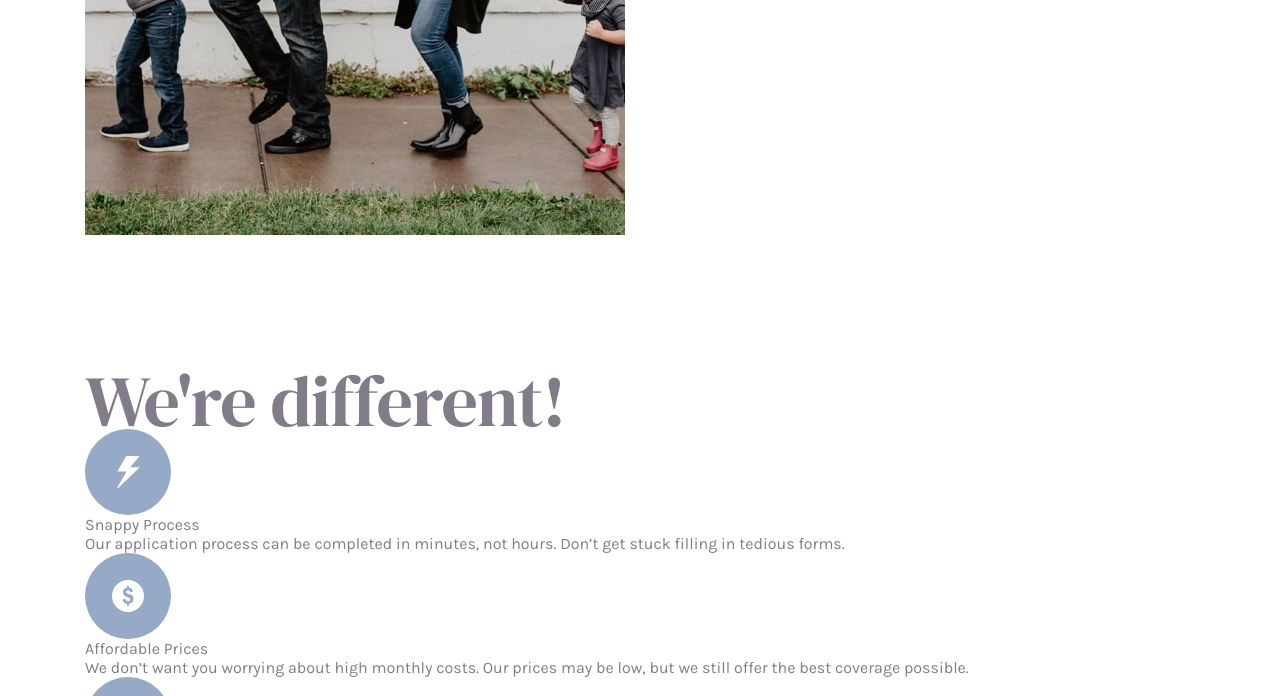
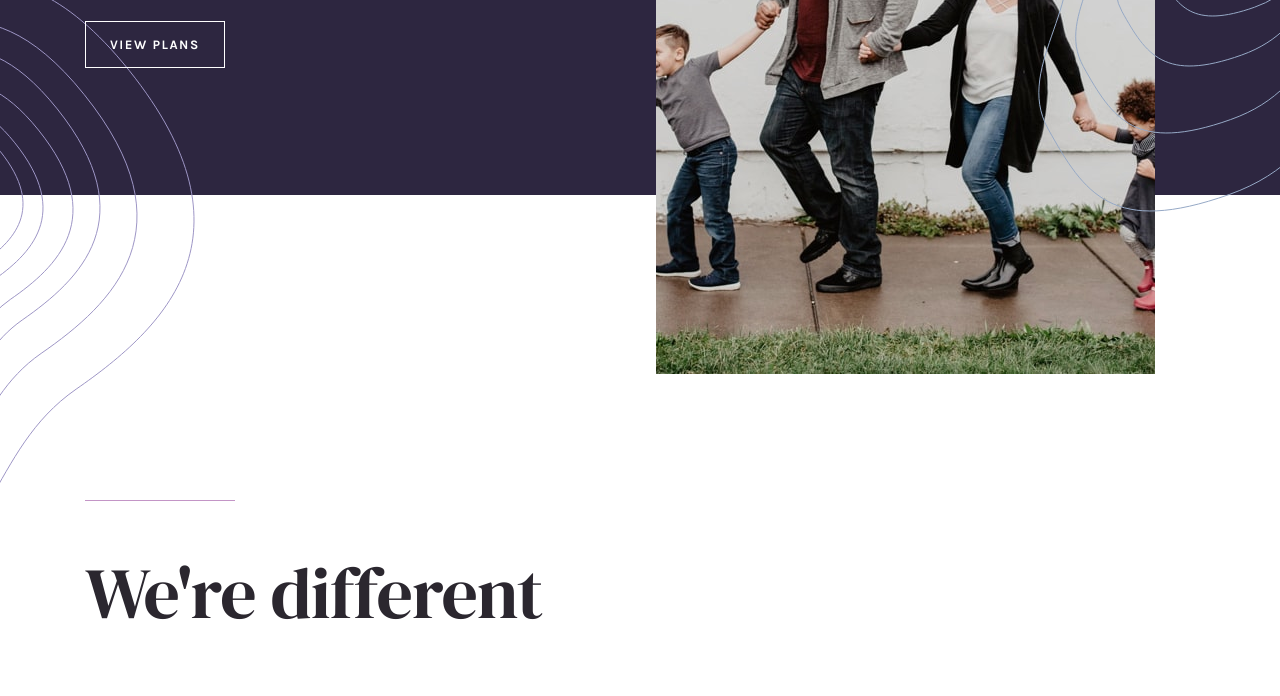
Before and after one commit to Yasmine10/insure-landing-page-2023, a website built with Vite: page index.html in a window 1280 px wide. Shown: the part 550-1246 px from the top of the page. Built offline with nearby package versions, Linux system fonts and the light colour scheme.

Commit message:
added features section + hero section (styling + made responsive)
Signed-off-by: Yasmine De Wolf <yasmine@fw4.be>

```diff
--- a/index.html
+++ b/index.html
@@ -42,9 +42,9 @@
     </header>
 
     <main class="main">
-      <section class="hero">
-        <div class="container">
-          <picture>
+      <section class="hero | bg-primary-900">
+        <div>
+          <picture class="hero__image">
             <source srcset="/images/image-intro-desktop.jpg" media="(min-width: 768px)">
             <img src="/images/image-intro-mobile.jpg" alt="">
           </picture>
@@ -57,23 +57,23 @@
       </section>
 
       <section class="features | container">
-        <h2 class="features__title | heading heading-xl">We're different!</h2>
+        <h2 class="features__title | heading heading-xl txt-neutral-900">We're different</h2>
 
         <ul class="features__list">
           <li class="features__item">
-            <img src="/images/icon-snappy-process.svg" alt="">
-            <h3>Snappy Process</h3>
-            <p>Our application process can be completed in minutes, not hours. Don’t get stuck filling in tedious forms.</p>
+            <img class="features__item-icon" src="/images/icon-snappy-process.svg" alt="">
+            <h3 class="features__item-title | heading heading-m txt-neutral-900">Snappy Process</h3>
+            <p class="features__item-text">Our application process can be completed in minutes, not hours. Don’t get stuck filling in tedious forms.</p>
           </li>
           <li class="features__item">
-            <img src="/images/icon-affordable-prices.svg" alt="">
-            <h3>Affordable Prices</h3>
-            <p>We don’t want you worrying about high monthly costs. Our prices may be low, but we still offer the best coverage possible.</p>
+            <img class="features__item-icon" src="/images/icon-affordable-prices.svg" alt="">
+            <h3 class="features__item-title | heading heading-m txt-neutral-900">Affordable Prices</h3>
+            <p class="features__item-text">We don’t want you worrying about high monthly costs. Our prices may be low, but we still offer the best coverage possible.</p>
           </li>
           <li class="features__item">
-            <img src="/images/icon-people-first.svg" alt="">
-            <h3>People first</h3>
-            <p>Our plans aren’t full of conditions and clauses to prevent payouts. We make sure you’re covered when you need it.</p>
+            <img class="features__item-icon" src="/images/icon-people-first.svg" alt="">
+            <h3 class="features__item-title | heading heading-m txt-neutral-900">People first</h3>
+            <p class="features__item-text">Our plans aren’t full of conditions and clauses to prevent payouts. We make sure you’re covered when you need it.</p>
           </li>
         </ul>
       </section>
--- a/style.css
+++ b/style.css
@@ -37,6 +37,8 @@ a {
 	--clr-neutral-250: hsla(0, 0%, 86%, 1); /* #DADADA */
 	--clr-neutral-400: hsla(271, 5%, 51%, 1); /* #837D88 */
 	--clr-neutral-900: hsla(271, 9%, 17%, 1); /* #2C2830 */
+
+	--clr-accent-400: hsla(296, 30%, 68%, 1); /* #C396C6 */
 
 	/* TYPOGRAPHY */
 	--ff-primary: 'Karla', sans-serif;
@@ -79,6 +81,7 @@ body {
 	font-family: var(--ff-primary);
 	font-size: var(--fs-body);
 	font-weight: var(--fw-regular);
+	line-height: 1.625;
 
 	color: var(--clr-neutral-400);
 }
@@ -90,7 +93,7 @@ body {
 
 .heading-xl {
 	font-size: var(--fs-heading-xl--mobile);
-	line-height: 0.8;
+	line-height: 1;
 	letter-spacing: -1px;
 }
 
@@ -108,6 +111,7 @@ body {
 @media (min-width: 75em) {
 	.heading-xl {
 		font-size: var(--fs-heading-xl);
+		line-height: 0.8;
 	}
 
 	.heading-l {
@@ -169,6 +173,9 @@ body {
 .txt-neutral-100 {
 	color: var(--clr-neutral-100);
 }
+.txt-neutral-900 {
+	color: var(--clr-neutral-900);
+}
 
 /* Buttons */
 
@@ -176,6 +183,7 @@ body {
 	background: none;
 	border: none;
 	outline: transparent;
+	text-decoration: none;
 
 	display: inline-flex;
 	width: fit-content;
@@ -185,6 +193,8 @@ body {
 	font-weight: var(--fw-bold);
 	letter-spacing: 1.5px;
 	text-transform: uppercase;
+
+	transition: all 300ms ease-in-out;
 
 	cursor: pointer;
 }
@@ -217,10 +227,10 @@ body {
 .footer {
 	padding-block: 5.25rem; /* 88px */
 
-	background-image: url('/public/images/bg-pattern-footer-mobile.svg');
+	background-image: url('/images/bg-pattern-footer-mobile.svg');
 	background-repeat: no-repeat;
 	background-position: top center;
-	background-size: 100% 10.8125rem; /* 173px */
+	background-size: 100% 10.8125rem; /* 100% 173px */
 }
 
 .footer .container > div {
@@ -288,7 +298,7 @@ body {
 	.footer {
 		padding-block: 4rem; /* 64px */
 
-		background-image: url('/public/images/bg-pattern-footer-desktop.svg');
+		background-image: url('/images/bg-pattern-footer-desktop.svg');
 		background-repeat: no-repeat;
 		background-position: top left;
 		background-size: initial; /* 173px */
@@ -316,6 +326,315 @@ body {
 
 /* Hero section */
 
+.hero {
+
+}
+
+.hero__image {
+	max-height: 28.125rem; /* 450px */
+}
+
+.hero__image img {
+	width: 100%;
+	height: 100%;
+	max-height: 28.125rem; /* 450px */
+
+	object-fit: cover;
+	object-position: center;
+}
+
+.hero__content {
+	padding: 5.8125rem 1.5rem; /* 93px 24px */
+
+	text-align: center;
+
+	position: relative;
+}
+
+.hero__title {
+	margin-bottom: 1rem;
+}
+
+.hero__btn {
+	margin-top: 2rem;
+}
+
+@media (max-width: calc(48em - 0.0625em)) {
+	.hero__content {
+		background-image: url('/images/bg-pattern-intro-left-mobile.svg');
+		background-repeat: no-repeat;
+		background-position: top left;
+
+		position: relative;
+	}
+
+	.hero__content::after {
+		content: "";
+		position: absolute;
+		bottom: -35%;
+		right: 0;
+
+		background-image: url('/images/bg-pattern-intro-right-mobile.svg');
+		background-repeat: no-repeat;
+		background-position: bottom right;
+		background-size: contain;
+
+		width: 7.75rem; /* 124px */
+		height: 20.625rem; /* 330px */
+	}
+}
+
+@media (min-width: 48em) {
+	.hero {
+		position: relative;
+	}
+
+	.hero::before {
+		content: "";
+		position: absolute;
+		bottom: -50%;
+		left: 0;
+
+		background-image: url('/images/bg-pattern-intro-left-desktop.svg');
+		background-repeat: no-repeat;
+		background-position: bottom left;
+		background-size: contain;
+
+		width: 195px;
+		height: 504px;
+	}
+
+	.hero::after {
+		content: "";
+		position: absolute;
+		top: 0;
+		right: 0;
+
+		background-image: url('/images/bg-pattern-intro-right-desktop.svg');
+		background-repeat: no-repeat;
+		background-position: top right;
+		background-size: contain;
+
+		width: 436px;
+		height: 593px;
+	}
+
+	.hero > div {
+		max-width: 69.375em;
+		margin-inline: auto;
+		padding-inline: 2.5rem;
+		padding-block: 105px 127px;
+
+		position: relative;
+	}
+
+	.hero__image {
+		position: absolute;
+		right: 40px;
+
+		width: calc(50% - 56px);
+		height: 100%;
+		max-height: 40.625rem; /* 650px */
+		margin-left: auto;
+	}
+
+	.hero__image img {
+		height: 100%;
+		max-height: 40.625rem; /* 650px */
+	}
+
+	.hero__content {
+		width: 50%;
+		padding: 0 16px 0 0;
+
+		text-align: initial;
+	}
+
+	.hero__title {
+		padding-top: 4rem;
+
+		position: relative;
+	}
+
+	.hero__title::before {
+		content: "";
+		position: absolute;
+		top: 0;
+		left: 0;
+
+		background-color: var(--clr-neutral-100);
+		width: 9.375rem;
+		height: 1px;
+	}
+
+	.hero__btn {
+		margin-top: 1.5rem;
+	}
+}
+
+@media (min-width: 75em) {
+	.hero {
+		margin-bottom: 19.0625rem;
+	}
+
+	.hero__image {
+		height: 40.625rem; /* 650px */
+	}
+
+	.hero__image img {
+		height: 40.625rem; /* 650px */
+	}
+
+	.hero > div {
+		padding-inline: 0;
+	}
+}
+
+
 /* Features section */
 
+.features {
+	margin-block: 8.75rem; /* 140px */
+}
+
+.features__title {
+	margin-bottom: 5rem;
+	padding-top: 2.5rem;
+
+	text-align: center;
+
+	position: relative;
+}
+
+.features__title::before {
+	content: "";
+	position: absolute;
+	top: 0;
+	left: 50%;
+	transform: translateX(-50%);
+
+	background-color: var(--clr-accent-400);
+	width: 9.375rem;
+	height: 1px;
+}
+
+.features__list {
+	display: grid;
+	gap: 3.5rem; /* 56px */
+}
+
+.features__item {
+	text-align: center;
+}
+
+.features__item-icon {
+	width: fit-content;
+	margin-inline: auto;
+	margin-bottom: 2rem;
+}
+
+.features__item-title {
+	margin-bottom: 1rem;
+}
+
+@media (min-width: 48em) and (max-width: calc(75em - 0.0625em)) {
+	.features__item {
+		display: grid;
+		grid-template-columns: 5.375rem 1fr;
+		grid-template-rows: auto 1fr;
+		gap: 0 2rem;
+	}
+
+	.features__item-icon {
+		grid-column: 1 / 2;
+		grid-row: span 2;
+	}
+	.features__item-title {
+		grid-column: 2 / 3;
+		grid-row: 1 / 2;
+	}
+	.features__item-text {
+		grid-column: 2 / 3;
+		grid-row: 2 / 3;
+	}
+}
+
+@media (min-width: 48em) {
+	.features__title {
+		margin-bottom: 6rem;
+		padding-top: 4rem;
+
+		text-align: initial;
+	}
+
+	.features__title::before {
+		left: 0;
+		transform: none;
+	}
+
+	.features__item {
+		text-align: initial;
+	}
+
+	.features__item-icon {
+		margin-inline: initial;
+	}
+}
+
+@media (min-width: 75em) {
+	.features {
+		margin-block: 10rem; /* 160px */
+	}
+
+	.features__list {
+		grid-template-columns: repeat(3, 1fr);
+	}
+}
+
 /* Call to action */
+
+.call-to-action {
+	margin-bottom: 8.75rem;
+}
+
+.call-to-action > div {
+	display: flex;
+	flex-direction: column;
+	align-items: center;
+	gap: 2.5rem;
+
+	background-image: url('/images/bg-pattern-how-we-work-mobile.svg');
+	background-repeat: no-repeat;
+	background-position: top right;
+
+	padding: 4.5rem 1.5rem;
+
+	text-align: center;
+}
+
+.call-to-action__title {
+	display: flex;
+	flex-direction: column;
+}
+
+.call-to-action__btn {
+	flex-shrink: 0;
+}
+
+@media (min-width: 48em) {
+	.call-to-action {
+		margin-bottom: 9.375rem;
+	}
+
+	.call-to-action > div {
+		flex-direction: row;
+		justify-content: space-between;
+
+		background-image: url('/images/bg-pattern-how-we-work-desktop.svg');
+		background-position: right center;
+
+		padding: 4.3125rem 5rem;
+
+		text-align: initial;
+	}
+}
```
